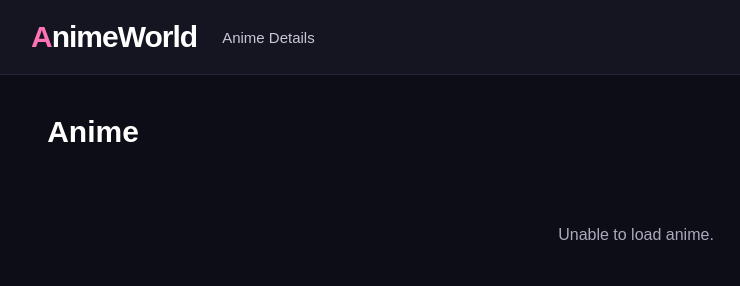
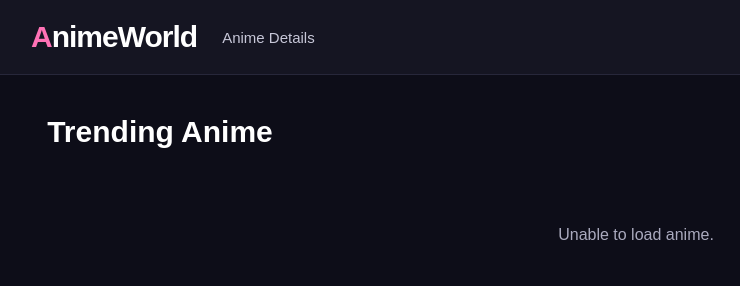
Before and after one commit to Kumar-Shreyash58/Task-2-Anime-page-, a plain HTML site: page index.html in a window 1280 px wide. Shown: the whole page, without its empty margins (4-744 px from the left). Drawn offline with Linux system fonts and the light colour scheme; no server answers.

Commit message:
Update index.html

```diff
--- a/index.html
+++ b/index.html
@@ -27,7 +27,7 @@
 
     <main>
 
-        <h2>Anime</h2>
+        <h2>Trending Anime</h2>
 
         <div id="anime-container">
 
```
